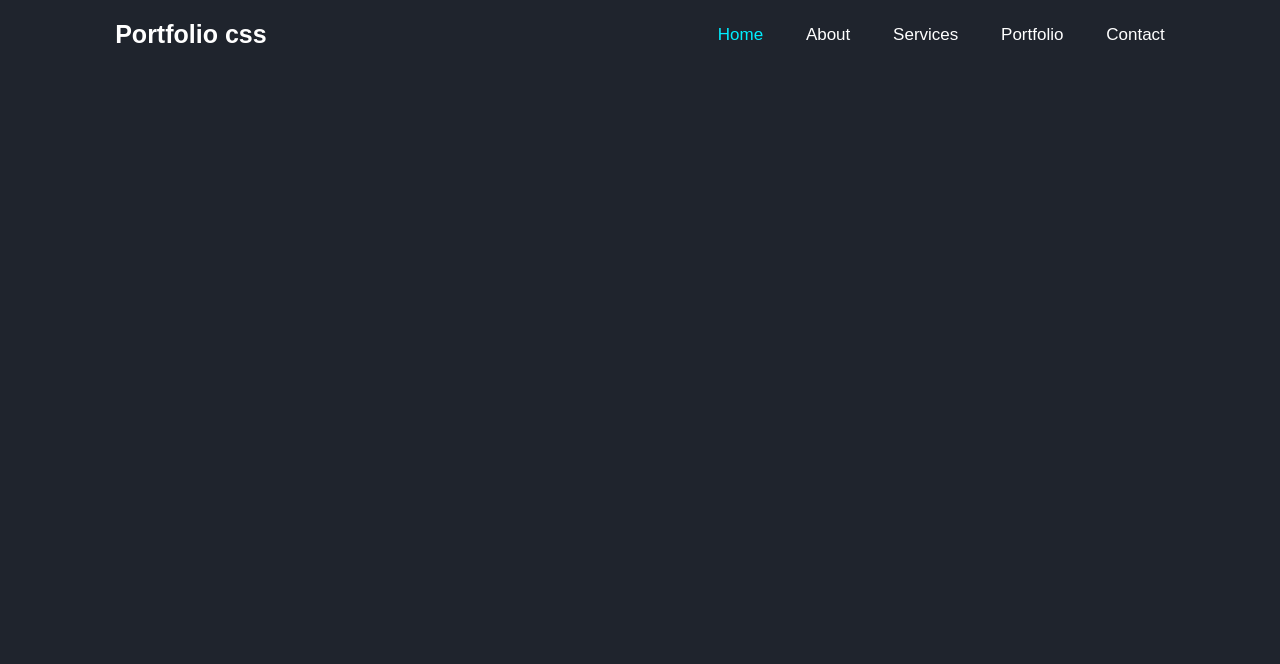
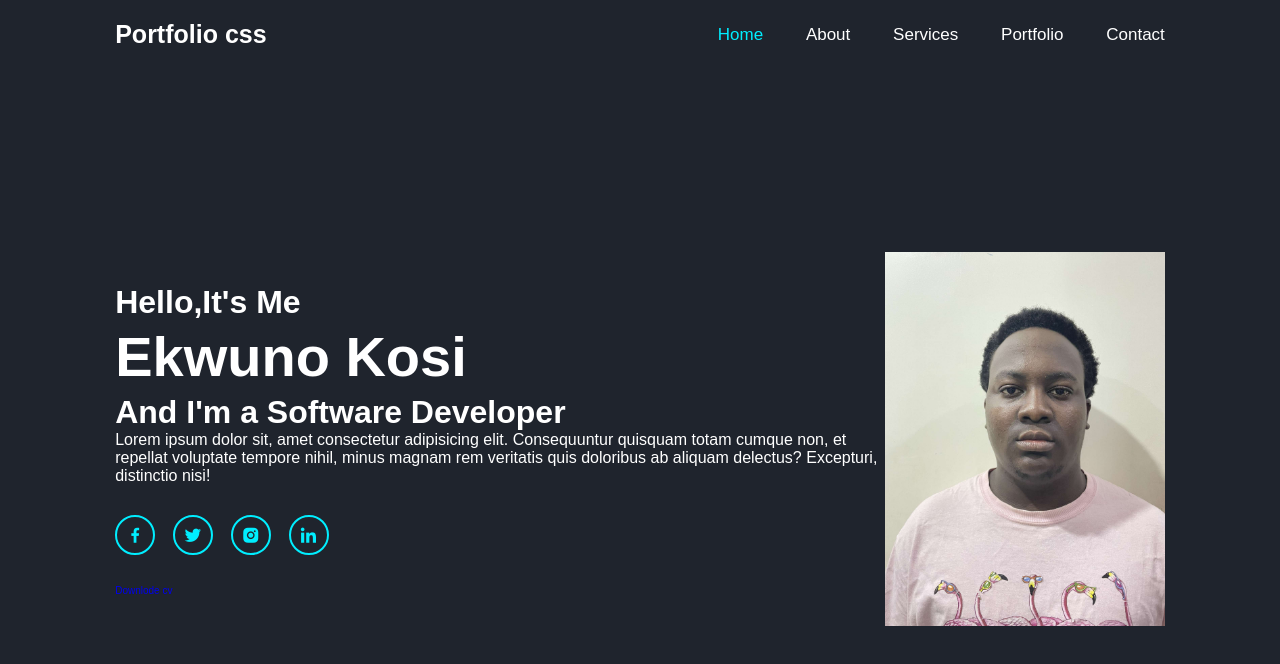
Before and after one commit to TKkosi/Portfoliocss, a plain HTML site: page index.html in a window 1280 px wide. Drawn offline with nearby package versions, Linux system fonts and the light colour scheme.

Commit message:
added some code

```diff
--- a/index.html
+++ b/index.html
@@ -22,14 +22,20 @@
 
     <section class="home" id="home">
         <div class="home-content">
-            <img src="Snapchat-1757280743.jpg" alt="">
-            <h3>Hello,It's I</h3>
+            <h3>Hello,It's Me</h3>
             <h1>Ekwuno Kosi</h1>
             <h3>And I'm a <span>Software Developer</span></h3>
             <p>Lorem ipsum dolor sit, amet consectetur adipisicing elit. Consequuntur quisquam totam cumque non, et repellat voluptate tempore nihil, minus magnam rem veritatis quis doloribus ab aliquam delectus? Excepturi, distinctio nisi!</p>
             <div class="social-media">
-
+                <a href="#"><i class='bx bxl-facebook'></i></a>
+                <a href="#"><i class='bx bxl-twitter'></i></a>
+                <a href="#"><i class='bx bxl-instagram-alt' ></i></a>
+                <a href="#"><i class='bx bxl-linkedin'></i></a>
             </div>
+            <a href="#" class="btn">Downlode cv</a>
+        </div>
+        <div class="home-img">
+            <img src="./assects/Snapchat.jpg" alt="">
         </div>
     </section>
 </body>
--- a/style.css
+++ b/style.css
@@ -24,6 +24,11 @@ html{
 body{
     background: var(--bg-color);
     color:var(--text-color);
+}
+
+section{
+    min-height: 100vh;
+    padding: 10rem 9% 2rem;
 }
 
 .header{
@@ -64,12 +69,47 @@ body{
     display: none;
 }
 
+.home{
+    display: flex;
+    justify-content: center;
+    align-items: center;
+}
 
+.home-img img {
+    width: 35vh;
+}
 
+.home-content h3 {
+    font-size: 3.2rem;
+    font-weight: 700;
+}
 
+.home-content h1 {
+    font-size: 5.6rem;
+    font-weight: 700;
+    line-height: 1.3;
+}
 
+.home-content p {
+    font-size: 1.6rem;
+}
 
+.social-media a {
+    display: inline-flex;
+    justify-content: center;
+    align-items: center;
+    width: 4rem;
+    height: 4rem;
+    background: transparent;
+    border: .2rem solid var(--main-color);
+    border-radius: 50%;
+    font-size: 2rem;
+    color: var(--main-color);
+    margin: 3rem 1.5rem 3rem 0;
+}
 
-img{
-    width: 20%;
+.social-media a:hover{
+    background: var(--main-color);
+    color: var(--second-bg-color);
+    box-shadow: 0 0 1rem var(--main-color);
 }
```
Also changed, not shown: assects/Snapchat.jpg (renamed from assects/Snapchat-1757280743.jpg).
